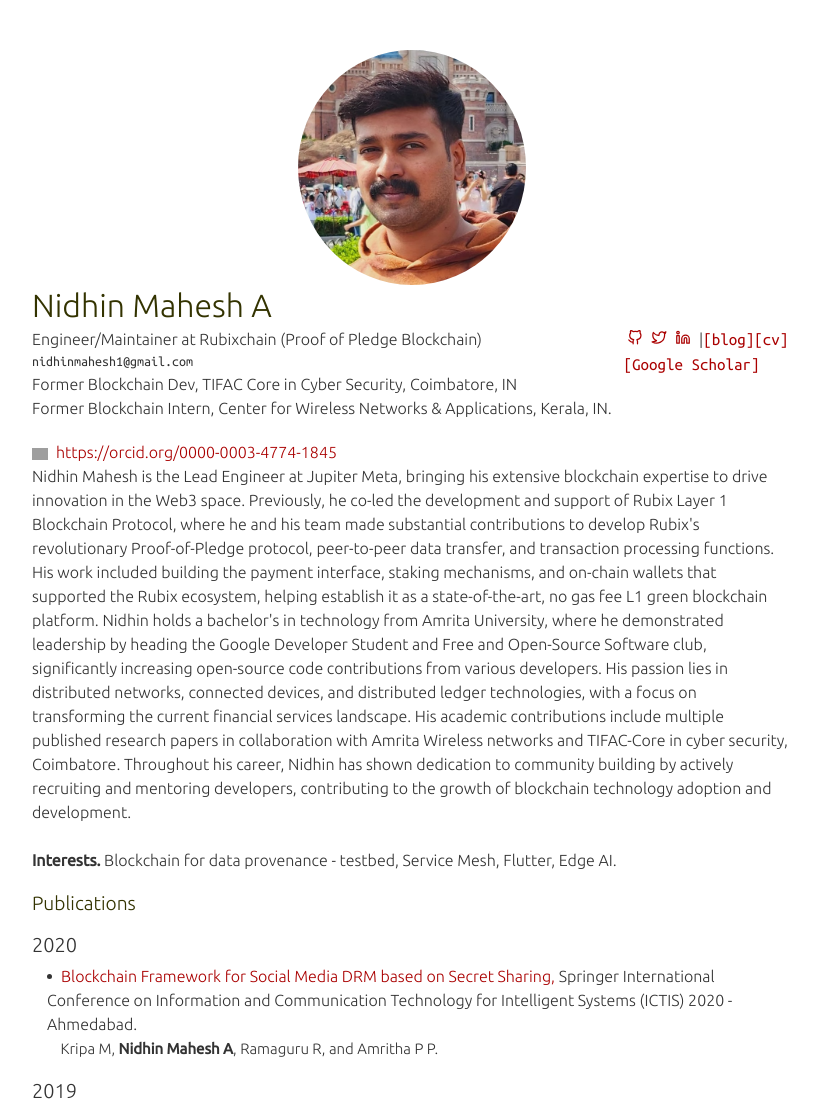
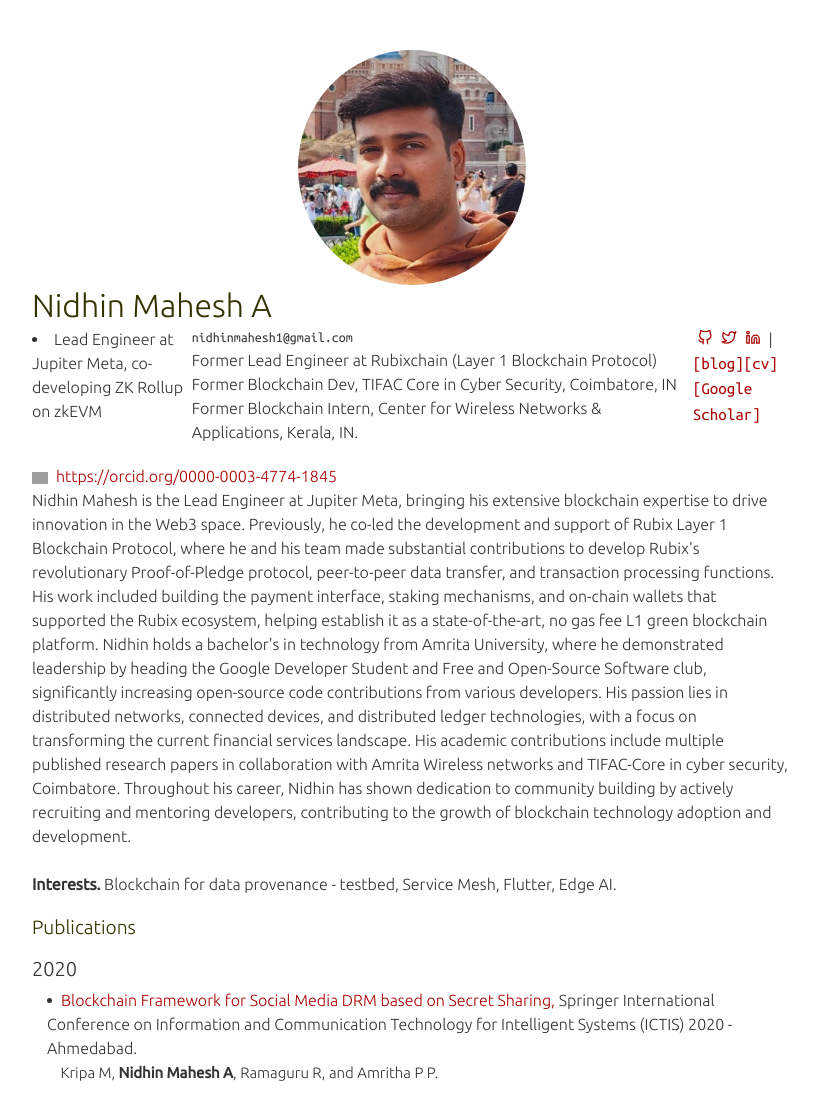
Before and after one commit to nidhinmahesh/nidhinmahesh.github.io, a plain HTML site: page index.html in a window 1280 px wide. Shown: the top 1100 px of the page, without its empty margins (228-1046 px from the left). Drawn offline with Linux system fonts and the light colour scheme; grey boxes are pictures that could not be loaded.

Commit message:
updated designation

```diff
--- a/index.html
+++ b/index.html
@@ -36,10 +36,11 @@
 	<img src=https://nidhinmahesh.github.io/nidhin.jpeg class="profile_image">
 	<h1 class="site-title">Nidhin Mahesh A</h1>
 	<div class="site-affilation">
+		<li class="position">Lead Engineer at Jupiter Meta, co-developing ZK Rollup on zkEVM</li>
 		<span class="affilation"><ul class="flat">
-				<li class="position">Engineer/Maintainer at Rubixchain (Proof of Pledge Blockchain)</li>
 				<li class="email">nidhinmahesh1@gmail.com</li>
 			</ul><ul class="flat">
+				<li class="position">Former Lead Engineer at Rubixchain (Layer 1 Blockchain Protocol)</li>
 				<li class="position">Former Blockchain Dev, TIFAC Core in Cyber Security, Coimbatore, IN</li>
 				<li class="position">Former Blockchain Intern, Center for Wireless Networks & Applications, Kerala, IN.</li>
 				<li class="email"></li>
```
